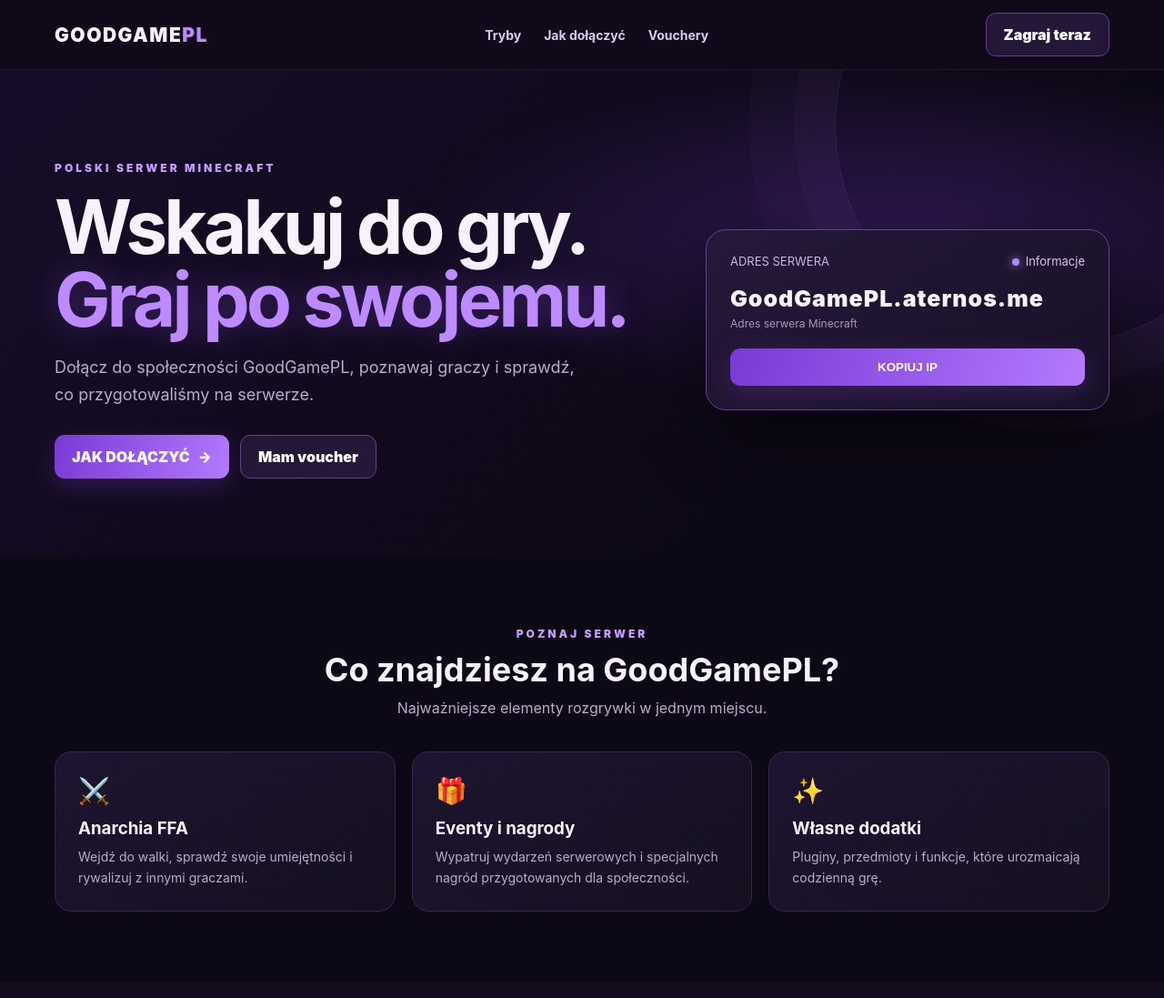
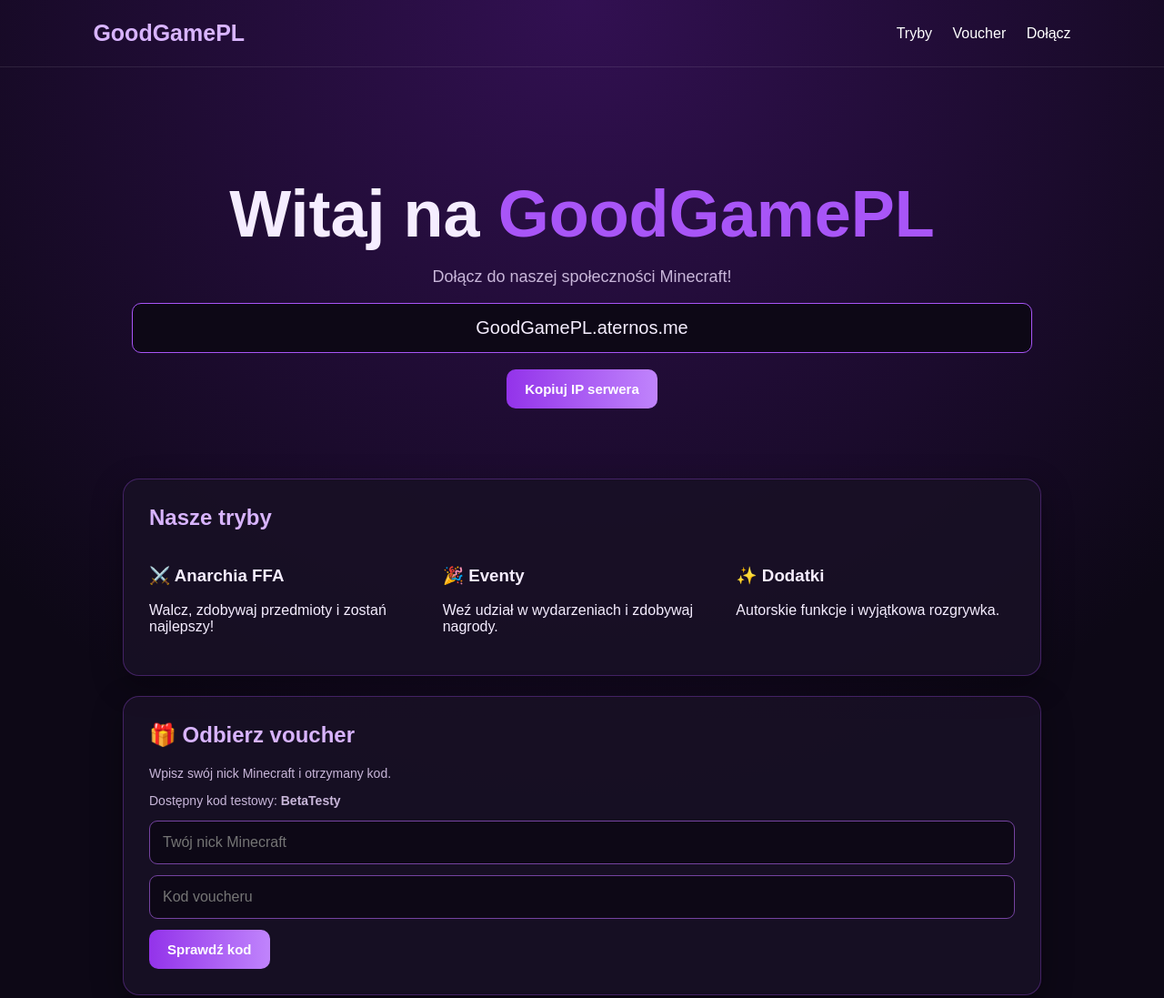
Before and after one commit to ksawery404pl-gif/GoodGamePL-gif.github.io, a plain HTML site: page index.html in a window 1280 px wide. Shown: the top 1097 px of the page at 91% size. Drawn offline with Linux system fonts and the light colour scheme.

Commit message:
index.html

```diff
--- a/index.html
+++ b/index.html
@@ -1,68 +1,185 @@
-<!doctype html>
+
+<!DOCTYPE html>
 <html lang="pl">
 <head>
-<meta charset="utf-8"><meta name="viewport" content="width=device-width,initial-scale=1">
-<meta name="theme-color" content="#10091d"><title>GoodGamePL — Serwer Minecraft</title>
+<meta charset="UTF-8">
+<meta name="viewport" content="width=device-width, initial-scale=1">
+<meta name="theme-color" content="#10091d">
+<title>GoodGamePL — Serwer Minecraft</title>
 <style>
-:root{--bg:#0d0816;--panel:#171025;--panel2:#211535;--line:#392653;--purple:#9b5cff;--pink:#d7b5ff;--text:#f7f2ff;--muted:#b9abc9}
-*{box-sizing:border-box}html{scroll-behavior:smooth}body{margin:0;background:var(--bg);color:var(--text);font-family:Inter,system-ui,Segoe UI,Arial,sans-serif}
-a{color:inherit;text-decoration:none}.wrap{width:min(1160px,92%);margin:auto}
-header{position:sticky;top:0;z-index:5;background:#100a1beF;backdrop-filter:blur(16px);border-bottom:1px solid #ffffff12}
-.nav{height:76px;display:flex;align-items:center;justify-content:space-between;gap:24px}.brand{font-size:21px;font-weight:1000;letter-spacing:1.5px}.brand b{color:var(--purple)}
-.links{display:flex;gap:25px;color:#d9c9ed;font-size:14px;font-weight:700}.links a:hover{color:#c69aff}
-.btn{display:inline-flex;align-items:center;justify-content:center;gap:9px;border:0;border-radius:11px;padding:13px 19px;font-weight:900;background:linear-gradient(110deg,#7939d5,#b47aff);color:white;cursor:pointer;box-shadow:0 8px 28px #8b45df40}.btn.ghost{background:#241737;border:1px solid #62418a;box-shadow:none}
-.hero{position:relative;overflow:hidden;padding:100px 0 85px;background:radial-gradient(ellipse at 78% 35%,#51278b80,transparent 38%),linear-gradient(135deg,#170d29,#0d0816 70%)}
-.hero:after{content:"";position:absolute;width:480px;height:480px;border:1px solid #b77aff25;border-radius:50%;right:-120px;top:-180px;box-shadow:0 0 0 45px #b77aff08,0 0 0 95px #b77aff06}
-.hero-grid{display:grid;grid-template-columns:1.2fr .8fr;gap:50px;align-items:center;position:relative;z-index:1}
-.kicker{color:#c49aff;font-size:12px;letter-spacing:3px;text-transform:uppercase;font-weight:900}
-h1{font-size:clamp(48px,7vw,82px);line-height:.98;letter-spacing:-4px;margin:18px 0}h1 span{color:#bd8aff;text-shadow:0 0 35px #9b5cff55}
-.lead{color:var(--muted);font-size:18px;line-height:1.7;max-width:590px}.actions{display:flex;gap:12px;flex-wrap:wrap;margin-top:28px}
-.server-box{padding:26px;border:1px solid #67418e;border-radius:22px;background:linear-gradient(145deg,#26183a,#171025);box-shadow:0 25px 80px #0007}
-.server-top{display:flex;justify-content:space-between;align-items:center;color:#cbb5e7;font-size:13px}.status{color:#d8c5ef}.dot{display:inline-block;width:8px;height:8px;background:#a78bfa;border-radius:50%;margin-right:7px;box-shadow:0 0 12px #a78bfa}
-.ip{font-size:25px;font-weight:950;letter-spacing:1px;margin:18px 0 5px}.hint{color:#a995bf;font-size:12px}.copy{width:100%;margin-top:20px}
-section{padding:78px 0}.section-head{text-align:center;margin-bottom:38px}.section-head h2{font-size:36px;margin:10px 0}.section-head p{color:var(--muted);margin:0}
-.cards{display:grid;grid-template-columns:repeat(3,1fr);gap:18px}.card{background:linear-gradient(145deg,#1e1430,#151020);border:1px solid var(--line);border-radius:18px;padding:25px}.ico{font-size:28px}.card h3{margin:13px 0 8px}.card p{color:var(--muted);font-size:14px;line-height:1.65;margin:0}
-.steps{display:grid;grid-template-columns:repeat(3,1fr);gap:15px}.step{background:#171025;border:1px solid var(--line);padding:22px;border-radius:16px}.num{color:#bd8aff;font-size:13px;font-weight:900;letter-spacing:2px}
-.voucher-area{background:radial-gradient(ellipse at 50% 0,#51278b55,transparent 60%),#120b1f}
-.voucher{max-width:560px;margin:auto;background:#1b1230;border:1px solid #67418e;border-radius:23px;padding:30px;box-shadow:0 20px 70px #0007}
-.voucher h2{margin:0 0 8px;font-size:29px}.voucher p{color:var(--muted);font-size:14px;line-height:1.6}
-label{display:block;color:#e4d4f7;font-size:13px;font-weight:800;margin:18px 0 8px}
-input{width:100%;background:#10091b;color:white;border:1px solid #513773;border-radius:10px;padding:14px;font-size:15px;outline:none}
-input:focus{border-color:#bd8aff;box-shadow:0 0 0 3px #9b5cff25}
-.voucher button{width:100%;margin-top:20px}.notice{display:none;margin-top:15px;padding:12px;background:#302047;border-radius:10px;color:#e7d8fa;font-size:13px;line-height:1.5}
-.note{font-size:11px!important;color:#9f8db4!important}
-footer{border-top:1px solid #ffffff12;padding:30px 0;color:#9585a8;font-size:13px}.foot{display:flex;justify-content:space-between;gap:15px;flex-wrap:wrap}
-@media(max-width:800px){.hero-grid{grid-template-columns:1fr}.cards,.steps{grid-template-columns:1fr}.links{display:none}.hero{padding:75px 0 60px}section{padding:58px 0}h1{letter-spacing:-2px}}
-</style></head>
+:root {
+  --bg: #0d0816;
+  --panel: #191126;
+  --purple: #a855f7;
+  --light: #d8b4fe;
+  --text: #f5edff;
+}
+* { box-sizing: border-box; }
+body {
+  margin: 0;
+  font-family: Arial, sans-serif;
+  background: radial-gradient(circle at top, #321052, var(--bg) 55%);
+  color: var(--text);
+}
+header {
+  padding: 22px 8%;
+  display: flex;
+  justify-content: space-between;
+  align-items: center;
+  border-bottom: 1px solid #ffffff18;
+}
+.logo { font-size: 25px; font-weight: 900; color: var(--light); }
+nav a { color: white; text-decoration: none; margin-left: 18px; }
+main { max-width: 1050px; margin: auto; padding: 65px 20px; }
+.hero { text-align: center; padding: 55px 10px; }
+h1 { font-size: clamp(40px, 8vw, 72px); margin: 0 0 15px; }
+h1 span { color: var(--purple); }
+.subtitle { color: #c8b6d9; font-size: 18px; }
+.panel {
+  background: #191126dd;
+  border: 1px solid #9b4de855;
+  border-radius: 18px;
+  padding: 28px;
+  margin: 22px 0;
+  box-shadow: 0 10px 35px #0005;
+}
+h2 { color: var(--light); margin-top: 0; }
+.ip {
+  background: #0d0816;
+  border: 1px solid var(--purple);
+  border-radius: 10px;
+  padding: 15px;
+  font-size: 20px;
+  margin: 18px 0;
+  overflow-wrap: anywhere;
+}
+button {
+  background: linear-gradient(90deg, #9333ea, #c084fc);
+  color: white;
+  border: 0;
+  border-radius: 10px;
+  padding: 13px 20px;
+  font-size: 15px;
+  font-weight: bold;
+  cursor: pointer;
+}
+button:hover { filter: brightness(1.15); }
+input {
+  display: block;
+  width: 100%;
+  padding: 14px;
+  margin: 12px 0;
+  background: #0d0816;
+  color: white;
+  border: 1px solid #7543a0;
+  border-radius: 9px;
+  font-size: 16px;
+}
+.note { color: #c8b6d9; font-size: 14px; }
+#notice { display: none; margin-top: 15px; color: var(--light); }
+.cards {
+  display: grid;
+  grid-template-columns: repeat(auto-fit, minmax(220px, 1fr));
+  gap: 16px;
+}
+footer {
+  text-align: center;
+  padding: 30px;
+  color: #9d8bac;
+  border-top: 1px solid #ffffff18;
+}
+</style>
+</head>
 <body>
-<header><div class="wrap nav"><a class="brand" href="#">GOODGAME<span style="color:#bd8aff">PL</span></a><nav class="links"><a href="#tryby">Tryby</a><a href="#jak-dolaczyc">Jak dołączyć</a><a href="#voucher">Vouchery</a></nav><a class="btn ghost" href="#jak-dolaczyc">Zagraj teraz</a></div></header>
+
+<header>
+  <div class="logo">GoodGamePL</div>
+  <nav>
+    <a href="#tryby">Tryby</a>
+    <a href="#voucher">Voucher</a>
+    <a href="#dolacz">Dołącz</a>
+  </nav>
+</header>
+
 <main>
-<div class="hero"><div class="wrap hero-grid">
-<div><div class="kicker">Polski serwer Minecraft</div><h1>Wskakuj do gry.<br><span>Graj po swojemu.</span></h1><p class="lead">Dołącz do społeczności GoodGamePL, poznawaj graczy i sprawdź, co przygotowaliśmy na serwerze.</p><div class="actions"><a class="btn" href="#jak-dolaczyc">JAK DOŁĄCZYĆ <span>→</span></a><a class="btn ghost" href="#voucher">Mam voucher</a></div></div>
-<div class="server-box"><div class="server-top"><span>ADRES SERWERA</span><span class="status"><i class="dot"></i>Informacje</span></div><div class="ip" id="serverIp">GoodGamePL.aternos.me</div><div class="hint">Adres serwera Minecraft</div><button class="btn copy" id="copyIp">KOPIUJ IP</button></div>
-</div></div>
-<section id="tryby"><div class="wrap"><div class="section-head"><div class="kicker">Poznaj serwer</div><h2>Co znajdziesz na GoodGamePL?</h2><p>Najważniejsze elementy rozgrywki w jednym miejscu.</p></div>
-<div class="cards">
-<article class="card"><div class="ico">⚔️</div><h3>Anarchia FFA</h3><p>Wejdź do walki, sprawdź swoje umiejętności i rywalizuj z innymi graczami.</p></article>
-<article class="card"><div class="ico">🎁</div><h3>Eventy i nagrody</h3><p>Wypatruj wydarzeń serwerowych i specjalnych nagród przygotowanych dla społeczności.</p></article>
-<article class="card"><div class="ico">✨</div><h3>Własne dodatki</h3><p>Pluginy, przedmioty i funkcje, które urozmaicają codzienną grę.</p></article>
-</div></div></section>
-<section id="jak-dolaczyc" style="background:#120c1e"><div class="wrap"><div class="section-head"><div class="kicker">Zacznij przygodę</div><h2>Jak dołączyć?</h2><p>To tylko trzy proste kroki.</p></div><div class="steps">
-<div class="step"><div class="num">KROK 01</div><h3>Uruchom Minecraft</h3><p class="hint">Otwórz grę i przejdź do trybu wieloosobowego.</p></div>
-<div class="step"><div class="num">KROK 02</div><h3>Dodaj serwer</h3><p class="hint">Wklej prawdziwy adres IP GoodGamePL w polu adresu serwera.</p></div>
-<div class="step"><div class="num">KROK 03</div><h3>Dołącz do gry</h3><p class="hint">Zapisz serwer, kliknij „Dołącz” i baw się dobrze!</p></div>
-</div></div></section>
-<section class="voucher-area" id="voucher"><div class="wrap"><div class="section-head"><div class="kicker">Bonus dla graczy</div><h2>Masz voucher?</h2><p>Wpisz kod i nick Minecraft, aby zgłosić odbiór nagrody.</p></div>
-<form class="voucher" id="voucherForm"><h2>🎟️ Odbierz nagrodę</h2><p>Uzupełnij dane przypisane do Twojego konta w grze.</p>
-<label for="code">Kod voucheru</label><input id="code" placeholder="Wpisz kod voucheru" autocomplete="off" required>
-<label for="nick">Nick Minecraft</label><input id="nick" placeholder="Twój nick w grze" maxlength="16" autocomplete="off" required>
-<button class="btn" type="submit">ODBIERZ VOUCHER</button><div class="notice" id="notice" role="status"></div>
-<p class="note">Dostępny kod testowy: <strong>BetaTesty</strong>. Formularz rozpoznaje kod demonstracyjnie; wydanie nagrody wymaga podłączenia backendu i integracji z serwerem Minecraft.</p></form>
-</div></section>
+  <section class="hero">
+    <h1>Witaj na <span>GoodGamePL</span></h1>
+    <p class="subtitle">Dołącz do naszej społeczności Minecraft!</p>
+    <div class="ip">GoodGamePL.aternos.me</div>
+    <button onclick="copyIP()">Kopiuj IP serwera</button>
+  </section>
+
+  <section class="panel" id="tryby">
+    <h2>Nasze tryby</h2>
+    <div class="cards">
+      <div>
+        <h3>⚔️ Anarchia FFA</h3>
+        <p>Walcz, zdobywaj przedmioty i zostań najlepszy!</p>
+      </div>
+      <div>
+        <h3>🎉 Eventy</h3>
+        <p>Weź udział w wydarzeniach i zdobywaj nagrody.</p>
+      </div>
+      <div>
+        <h3>✨ Dodatki</h3>
+        <p>Autorskie funkcje i wyjątkowa rozgrywka.</p>
+      </div>
+    </div>
+  </section>
+
+  <section class="panel" id="voucher">
+    <h2>🎁 Odbierz voucher</h2>
+    <p class="note">Wpisz swój nick Minecraft i otrzymany kod.</p>
+    <p class="note">Dostępny kod testowy: <strong>BetaTesty</strong></p>
+
+    <form id="voucherForm">
+      <input id="nick" placeholder="Twój nick Minecraft" required>
+      <input id="code" placeholder="Kod voucheru" required>
+      <button type="submit">Sprawdź kod</button>
+    </form>
+    <p id="notice"></p>
+  </section>
+
+  <section class="panel" id="dolacz">
+    <h2>Jak dołączyć?</h2>
+    <p>1. Uruchom Minecraft Java Edition.</p>
+    <p>2. Wybierz tryb wieloosobowy.</p>
+    <p>3. Dodaj serwer i wpisz nasze IP:</p>
+    <strong>GoodGamePL.aternos.me</strong>
+  </section>
 </main>
-<footer><div class="wrap foot"><strong>GOODGAMEPL</strong><span>© 2026 GoodGamePL · Serwer Minecraft</span><span>Strona społeczności serwera</span></div></footer>
+
+<footer>
+  GoodGamePL © 2026 — Serwer Minecraft
+</footer>
+
 <script>
-const ip=document.getElementById('serverIp').textContent.trim();
-document.getElementById('copyIp').addEventListener('click',async()=>{try{await navigator.clipboard.writeText(ip);document.getElementById('copyIp').textContent='SKOPIOWANO!'}catch(e){document.getElementById('copyIp').textContent='Skopiuj ręcznie: '+ip}});
-document.getElementById('voucherForm').addEventListener('submit',e=>{e.preventDefault();const code=document.getElementById('code').value.trim();const nick=document.getElementById('nick').value.trim();const n=document.getElementById('notice');if(code.toLowerCase()==='betatesty'){n.textContent='Kod BetaTesty został rozpoznany dla gracza '+nick+'. To potwierdzenie demonstracyjne — nagroda nie została jeszcze wydana. Administrator musi podłączyć system voucherów do serwera.';}else{n.textContent='Nie rozpoznano kodu. Sprawdź pisownię albo skontaktuj się z administratorem.';}n.style.display='block'});
-</script></body></html>
+function copyIP() {
+  navigator.clipboard.writeText("GoodGamePL.aternos.me")
+    .then(() => alert("Skopiowano IP serwera!"))
+    .catch(() => alert("IP serwera: GoodGamePL.aternos.me"));
+}
+
+document.getElementById("voucherForm").addEventListener("submit", function(e) {
+  e.preventDefault();
+
+  const nick = document.getElementById("nick").value.trim();
+  const code = document.getElementById("code").value.trim().toLowerCase();
+  const notice = document.getElementById("notice");
+
+  const vouchers = ["betatesty", "whd-0001"];
+
+  if (!nick) {
+    notice.textContent = "Wpisz swój nick!";
+  } else if (vouchers.includes(code)) {
+    notice.textContent = "Kod rozpoznany dla gracza " + nick + "!";
+  } else {
+    notice.textContent = "Nieprawidłowy kod voucheru!";
+  }
+
+  notice.style.display = "block";
+});
+</script>
+
+</body>
+</html>
```
